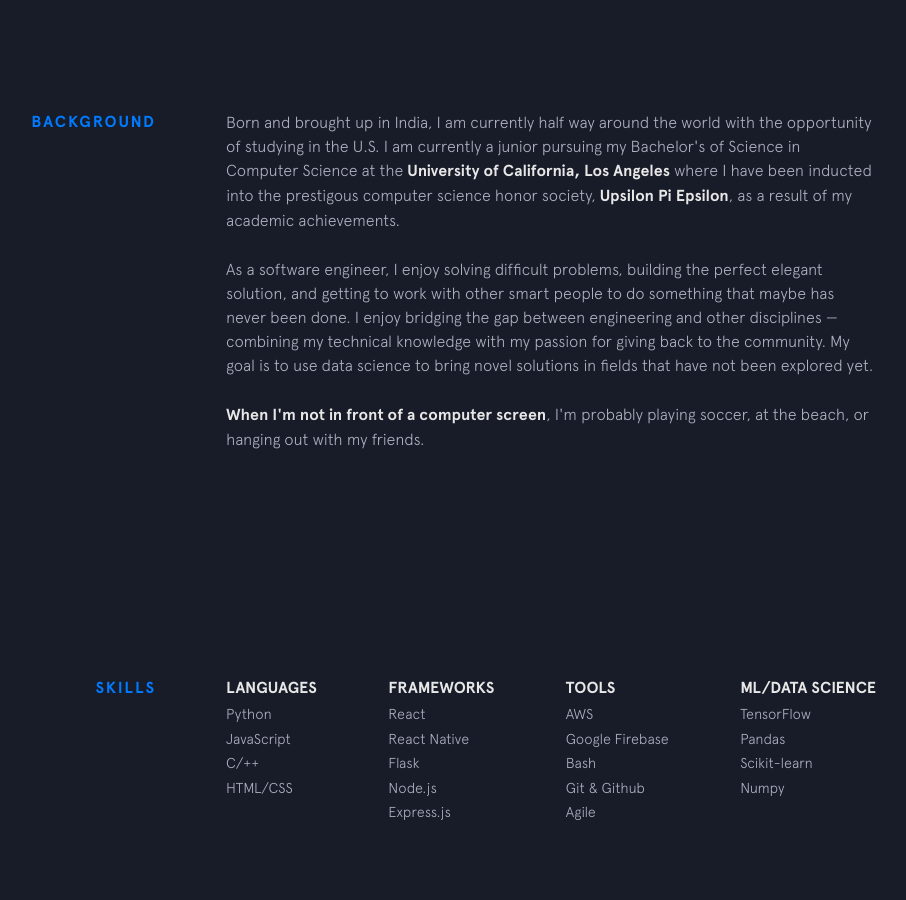
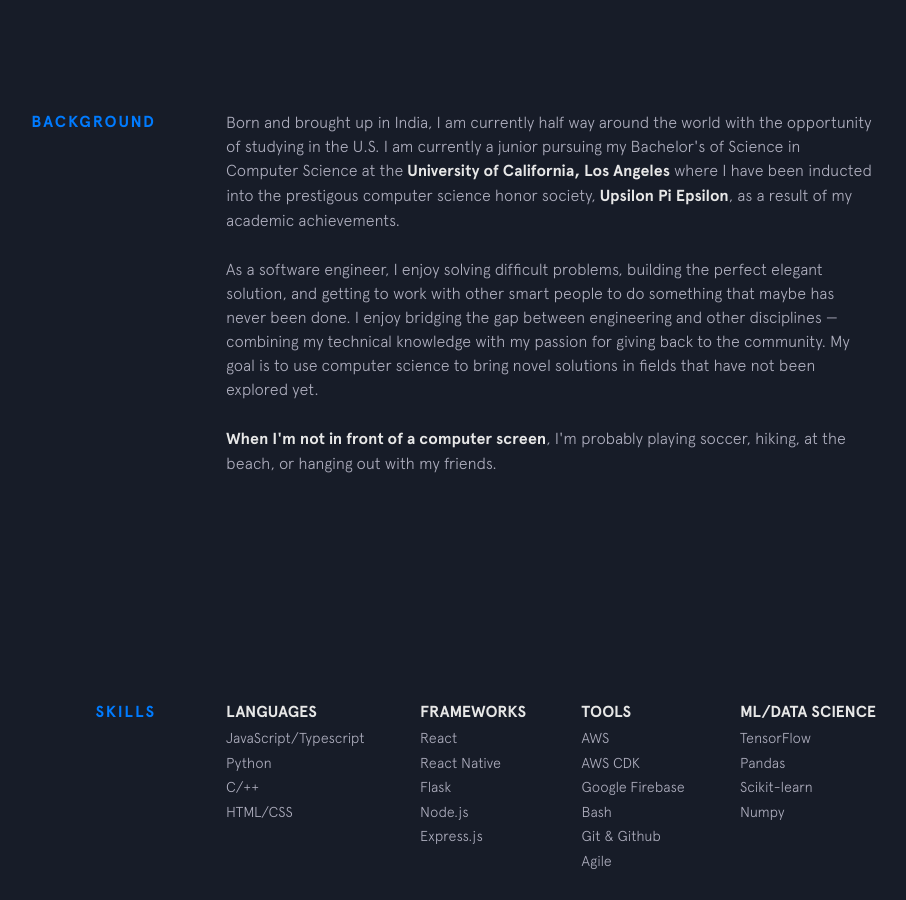
Before and after one commit to paramshah10/portfolio, a Jekyll site: the page built from index.html, in a window 1280 px wide and 900 px high, scrolled down 890 px. Shown: the whole window, without its empty margins (224-1130 px from the left). Built offline with Jekyll 4.4.1, drawn with Linux system fonts in a browser that asks for light colours; nearby versions of some CDN libraries; some of the changed text lies outside the part shown.

Commit message:
Fall 2021 update?

```diff
--- a/_data/skills.yml
+++ b/_data/skills.yml
@@ -1,6 +1,6 @@
 languages:
+  - item: JavaScript/Typescript
   - item: Python
-  - item: JavaScript
   - item: C/++
   - item: HTML/CSS
 
@@ -13,6 +13,7 @@ frameworks:
 
 tools:
   - item: AWS
+  - item: AWS CDK
   - item: Google Firebase
   - item: Bash
   - item: Git & Github
--- a/_includes/background.html
+++ b/_includes/background.html
@@ -12,12 +12,12 @@
       As a software engineer, I enjoy solving difficult problems, building the perfect elegant solution, and
       getting to work with other smart people to do something that maybe has never been done.
       I enjoy bridging the gap between engineering and other disciplines &mdash; combining my technical knowledge
-      with my passion for giving back to the community. My goal is to use data science to bring novel solutions in
+      with my passion for giving back to the community. My goal is to use computer science to bring novel solutions in
       fields that have not been explored yet.
     </p>
 
     <p>
-      <strong>When I'm not in front of a computer screen</strong>, I'm probably playing soccer, at the beach,
+      <strong>When I'm not in front of a computer screen</strong>, I'm probably playing soccer, hiking, at the beach,
       or hanging out with my friends.
     </p>
 
--- a/_includes/intro.html
+++ b/_includes/intro.html
@@ -4,7 +4,7 @@
   </h1>
 
   <h2 class="intro__tagline">I'm
-    <span class="name">Param Shah</span>, a junior at UCLA focused on applying my skills in non-traditional areas of computer science.
+    <span class="name">Param Shah</span>, a senior at UCLA focused on applying my skills in non-traditional areas of computer science.
     <span class="emoji technologist"></span>
   </h2>
 
```
Also changed, not shown: _data/experience.yml (+9 -4 lines).
